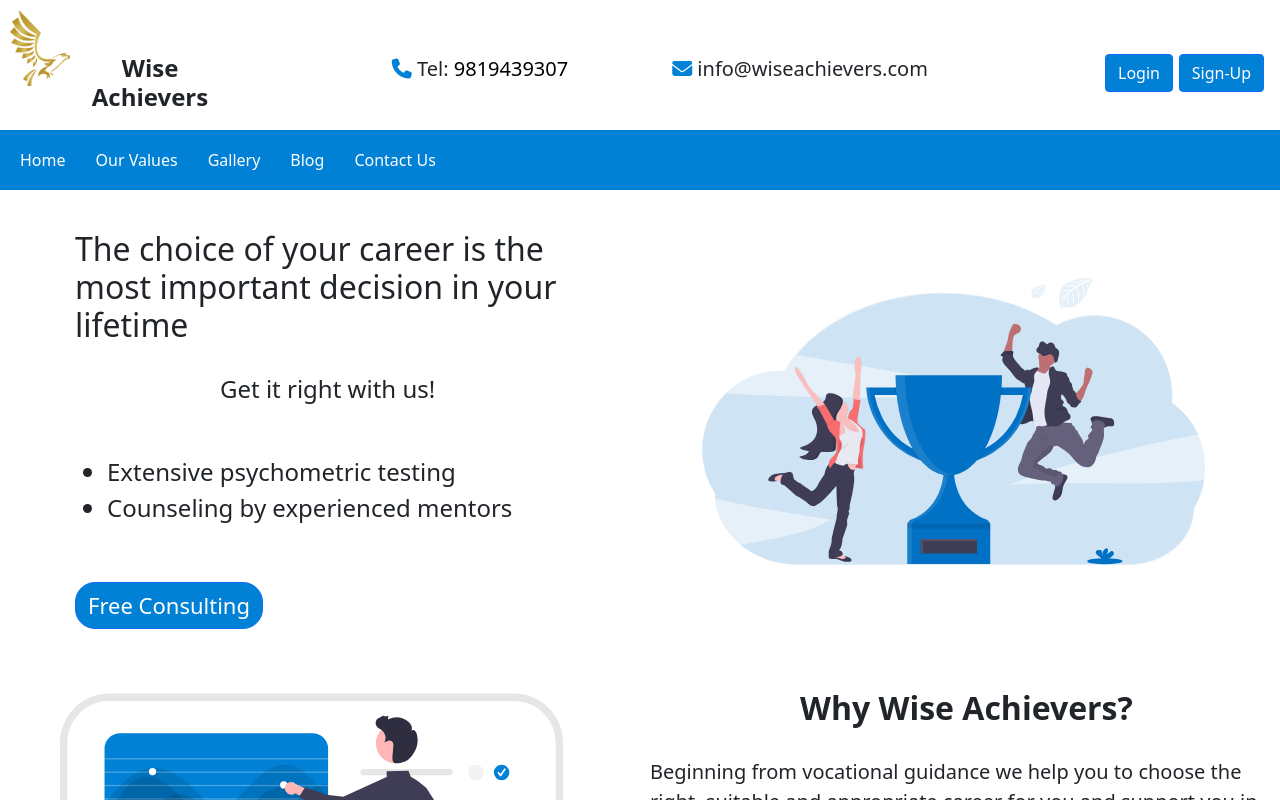
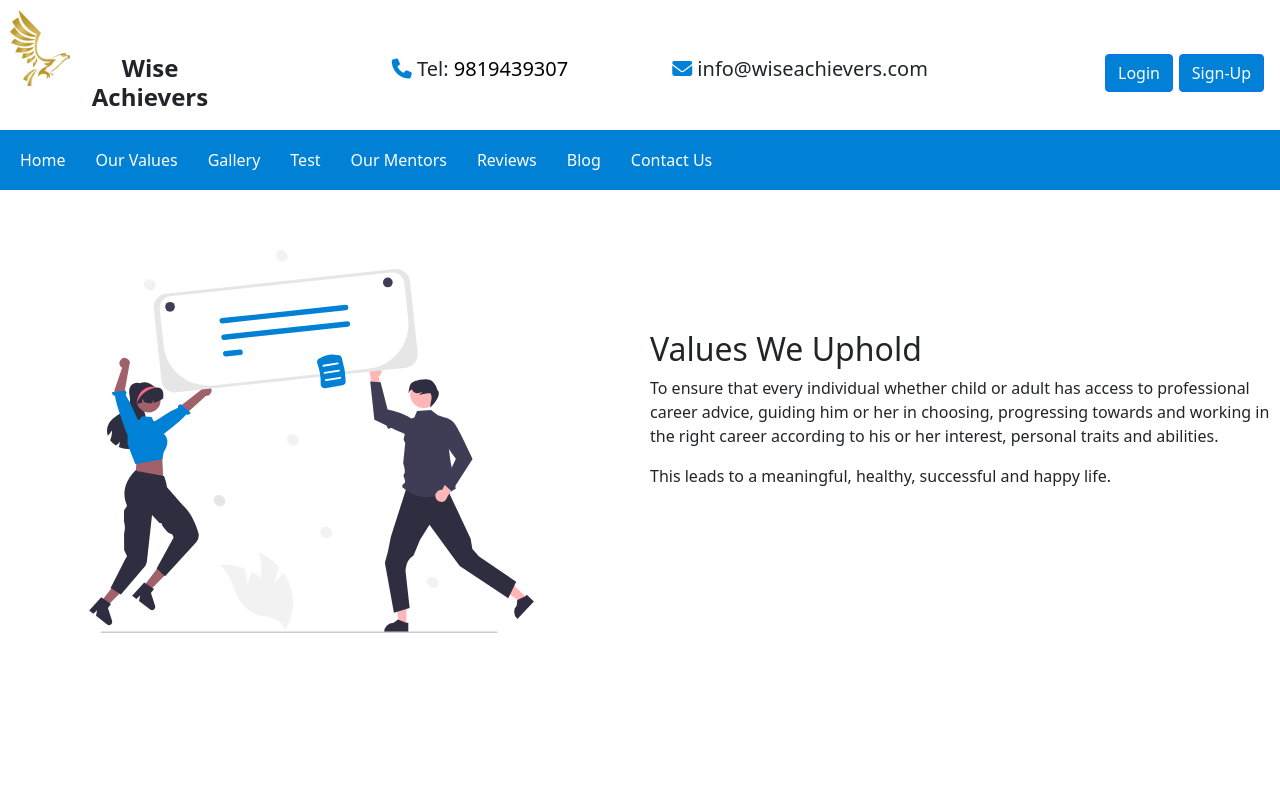
Before and after one commit to spiritofrider/wiseachievers, an Angular app: page /values in a window 1280 px wide. Before the commit this address led to /. Shown: the top 800 px of the page. Built offline with nearby package versions, Linux system fonts and the light colour scheme.

Commit message:
Our Values component created and routing added for /home and /values

```diff
--- a/src/app/app-routing.module.ts
+++ b/src/app/app-routing.module.ts
@@ -1,8 +1,24 @@
 import { NgModule } from '@angular/core';
 import { Routes, RouterModule } from '@angular/router';
+import { HomeComponent } from './home/home.component';
+import { ValuesComponent } from './values/values.component';
 
 
-const routes: Routes = [];
+const routes: Routes = [
+  {
+    path: '',
+    redirectTo: 'home',
+    pathMatch: 'full'
+  },
+  {
+    path: 'home',
+    component: HomeComponent
+  },
+  {
+    path: 'values',
+    component: ValuesComponent
+  }
+];
 
 @NgModule({
   imports: [RouterModule.forRoot(routes)],
--- a/src/app/app.component.html
+++ b/src/app/app.component.html
@@ -1,2 +1 @@
-<app-home></app-home>
 <router-outlet></router-outlet>
--- a/src/app/app.module.ts
+++ b/src/app/app.module.ts
@@ -10,6 +10,7 @@ import { Section2Component } from './section2/section2.component';
 import { Section3Component } from './section3/section3.component';
 import { Section4Component } from './section4/section4.component';
 import { Section5Component } from './section5/section5.component';
+import { ValuesComponent } from './values/values.component';
 
 @NgModule({
   declarations: [
@@ -20,7 +21,8 @@ import { Section5Component } from './section5/section5.component';
     Section2Component,
     Section3Component,
     Section4Component,
-    Section5Component
+    Section5Component,
+    ValuesComponent
   ],
   imports: [
     BrowserModule,
--- a/src/app/navbar/navbar.component.html
+++ b/src/app/navbar/navbar.component.html
@@ -4,9 +4,12 @@
     </button>
     <div class="collapse navbar-collapse navbarTheme" id="navbarNavAltMarkup">
       <div class="navbar-nav">
-        <a class="navbarLinks" href="#">Home</a>
-        <a class="navbarLinks" href="#">Our Values</a>
+        <a class="navbarLinks" href="#" routerLink='/home'>Home</a>
+        <a class="navbarLinks" href="#" routerLink="/values">Our Values</a>
         <a class="navbarLinks" href="#">Gallery</a>
+        <a class="navbarLinks" href="#">Test</a>
+        <a class="navbarLinks" href="#">Our Mentors</a>
+        <a class="navbarLinks" href="#">Reviews</a>
         <a class="navbarLinks" href="#">Blog</a>
         <a class="navbarLinks" href="#">Contact Us</a>
       </div>
--- /dev/null
+++ b/src/app/values/values.component.html
@@ -0,0 +1,12 @@
+<app-top-band></app-top-band>
+<app-navbar></app-navbar>
+<div class="flex-container-values">
+    <div class="flex-container-values-item">
+        <img src="assets/values.svg" alt="" class="valuesSVG">
+    </div>
+    <div class="flex-container-values-item" style="margin-top: 130px;">
+        <h2>Values We Uphold</h2>
+        <p>To ensure that every individual whether child or adult has access to professional career advice, guiding him or her in choosing, progressing towards and working in the right career according to his or her interest, personal traits and abilities.</p>
+        <p>This leads to a meaningful, healthy, successful and happy life.</p>
+    </div>
+</div>
--- /dev/null
+++ b/src/app/values/values.component.ts
@@ -0,0 +1,15 @@
+import { Component, OnInit } from '@angular/core';
+
+@Component({
+  selector: 'app-values',
+  templateUrl: './values.component.html',
+  styleUrls: ['./values.component.css']
+})
+export class ValuesComponent implements OnInit {
+
+  constructor() { }
+
+  ngOnInit() {
+  }
+
+}
--- a/src/styles.css
+++ b/src/styles.css
@@ -18,6 +18,16 @@
 .flex-container-section5 {
     display: flex;
     flex-direction: row;
+}
+
+.flex-container-values {
+    display: flex;
+    flex-direction: row;
+}
+
+.flex-container-values-item {
+    flex: 50%;
+    padding: 10px;
 }
 
 .flex-container-section2-item {
@@ -73,6 +83,13 @@
 }
 
 .aboutSVG {
+    width: 503px;
+    height: 383px;
+    margin-top: 50px;
+    margin-left: 50px;
+}
+
+.valuesSVG {
     width: 503px;
     height: 383px;
     margin-top: 50px;
```
Also changed, not shown: src/app/values/values.component.css (added), src/assets/values.svg (added), 1 other file (tests, documents, lock files or other folders).
